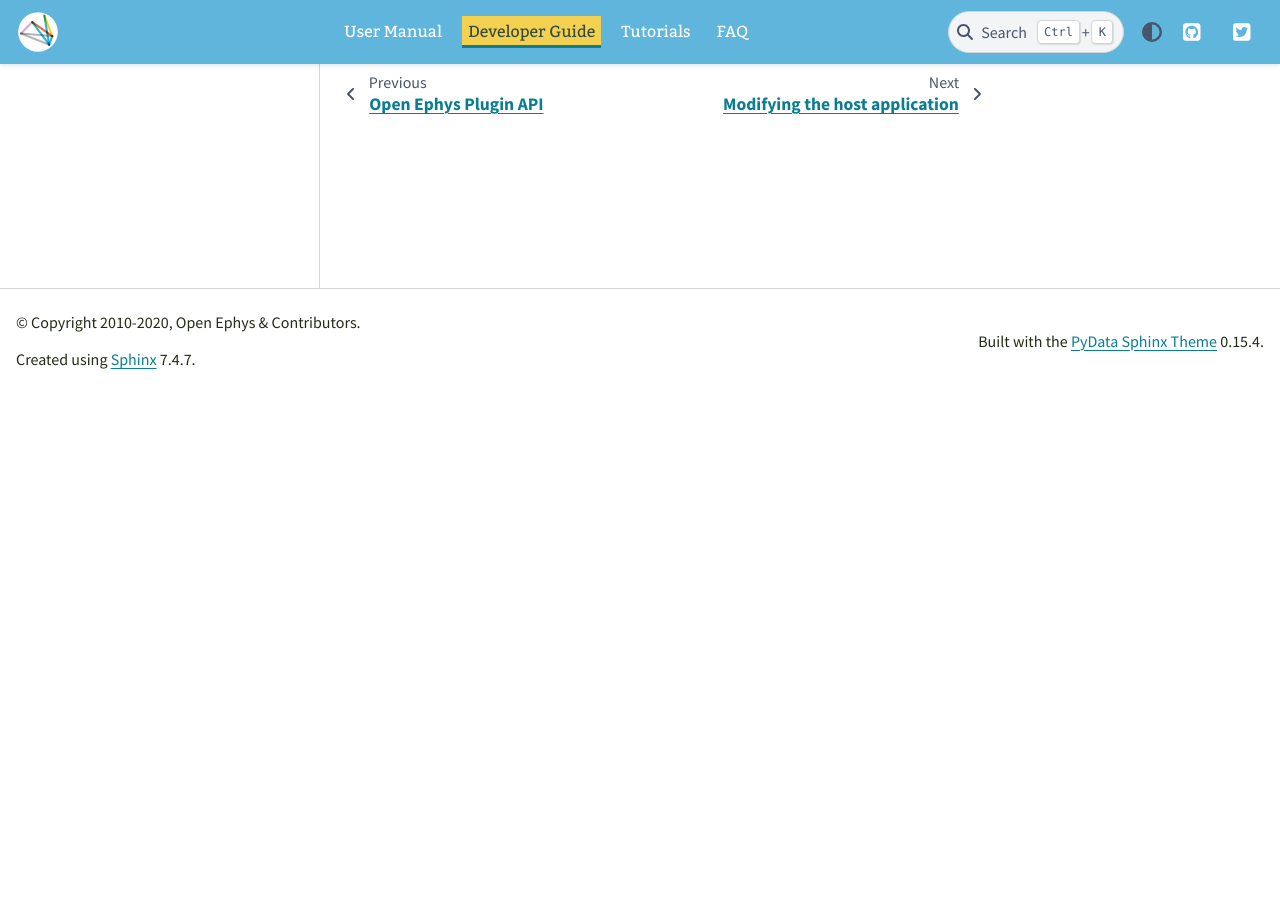
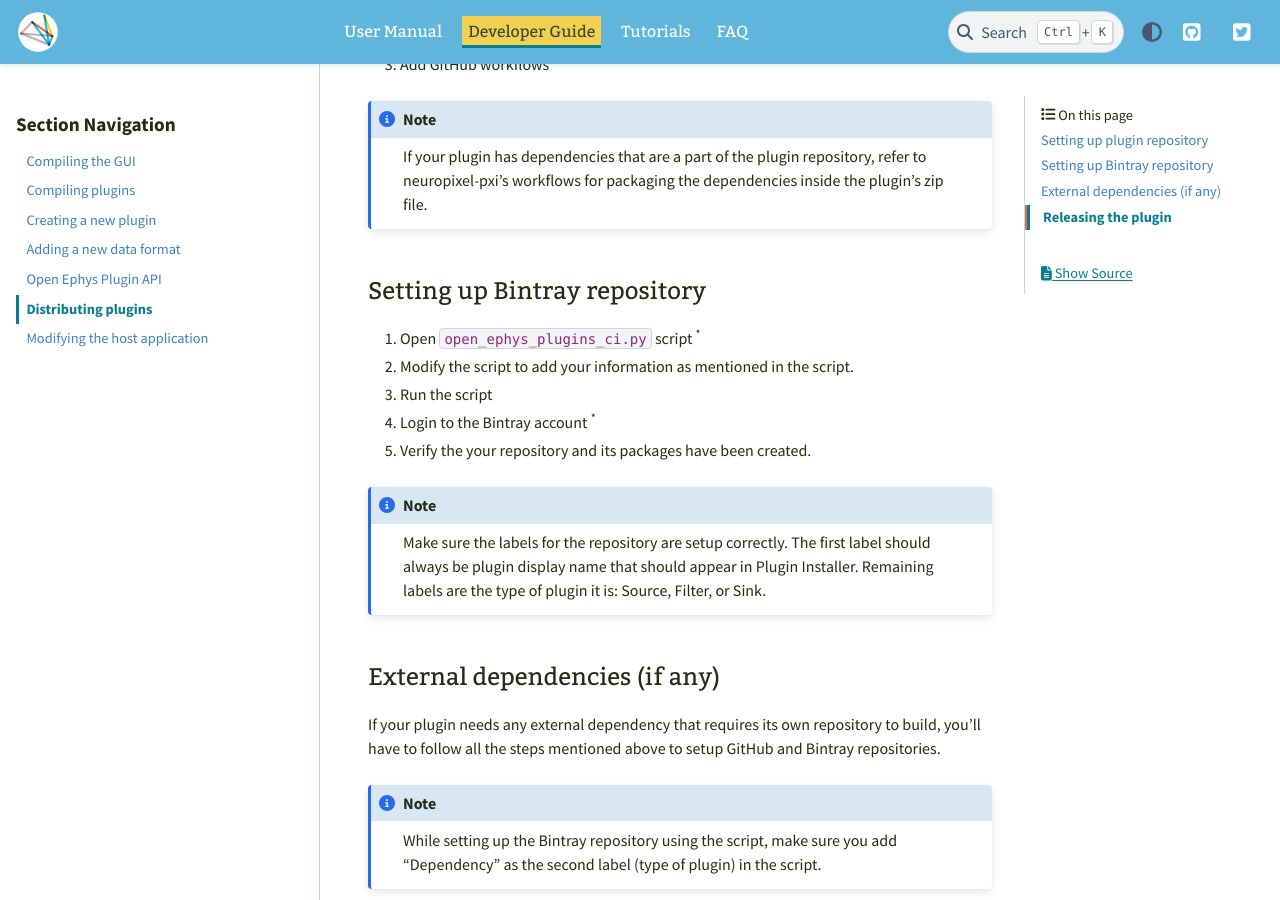
Before and after one commit to open-ephys/gui-docs, a Sphinx documentation site: the page built from source/Developer-Guide/Distributing-plugins.rst, in a window 1280 px wide and 900 px high, scrolled down 513 px. Built offline with Sphinx 7.4.7 and the PyData theme 0.15.4, drawn with Linux system fonts in a browser that asks for light colours; before the commit the page ends 918 px from its top, so only the background shows below that; some of the changed text lies outside the part shown.

Commit message:
Add distributing plugins page

```diff
--- a/source/Developer-Guide/Distributing-plugins.rst
+++ b/source/Developer-Guide/Distributing-plugins.rst
@@ -5,10 +5,50 @@
 Distributing plugins
 =====================
 
-This page contains instructions for preparing plugins for distribution through the Open Ephys Plugin Installer. Currently, only members of the core Open Ephys team are allowed to do this.
+This page contains instructions for preparing plugins for distribution through the Open Ephys Plugin Installer. Currently, only members of the core Open Ephys team are allowed to do this. Refer to the :code:`open_ephys_plugins_ci` repository to obtain the required files & information.
+
+Setting up plugin repository
+#################################
 
 1. Fork the plugin to the :code:`open-ephys-plugins` account (requires logging in to the account).
 
-2. Add GitHub workflows
+2. Add bintrayUsername and bintrayApiKey to GitHub secrets under repository settings.
 
-.. note:: Coming soon.
+3. Add GitHub workflows
+
+.. note:: If your plugin has dependencies that are a part of the plugin repository, refer to neuropixel-pxi's workflows for packaging the dependencies inside the plugin's zip file.
+
+Setting up Bintray repository
+#################################
+
+1. Open :code:`open_ephys_plugins_ci.py` script :sup:`*`
+
+2. Modify the script to add your information as mentioned in the script.
+
+3. Run the script
+
+4. Login to the Bintray account :sup:`*`
+
+5. Verify the your repository and its packages have been created.
+
+.. note:: Make sure the labels for the repository are setup correctly. The first label should always be plugin display name that should appear in Plugin Installer. Remaining labels are the type of plugin it is: Source, Filter, or Sink.
+
+External dependencies (if any)
+#################################
+
+If your plugin needs any external dependency that requires its own repository to build, you'll have to follow all the steps mentioned above to setup GitHub and Bintray repositories.
+
+.. note:: While setting up the Bintray repository using the script, make sure you add "Dependency" as the second label (type of plugin) in the script.
+
+Once the external dependency is setup, go to the plugin's repository that needs this dependency and for each platform package, go to the "Custom Attributes" menu and add the dependency *repository* name to the "Name" field and the dependency *package* name for the platform as the "Value".
+
+Releasing the plugin
+#################################
+
+* For each new release, tag the latest commit on GitHub with the version number. Versions should follow the `semantic versioning <https://semver.org/>`_ scheme. (Do not add a 'v' in front of the version number).
+
+* After pushing the tag to the repository, it should run GitHub Actions workflows across all the platforms which should build the plugin, package it, and publish it to Bintray.
+
+* Once the workflows run successfully, the plugins (or its latest version) should be available to download from Plugin Installer.
+
+.. note:: If there is an external dependency which also needs to be updated and released, do that first before releasing the plugin that depends on it.
```
